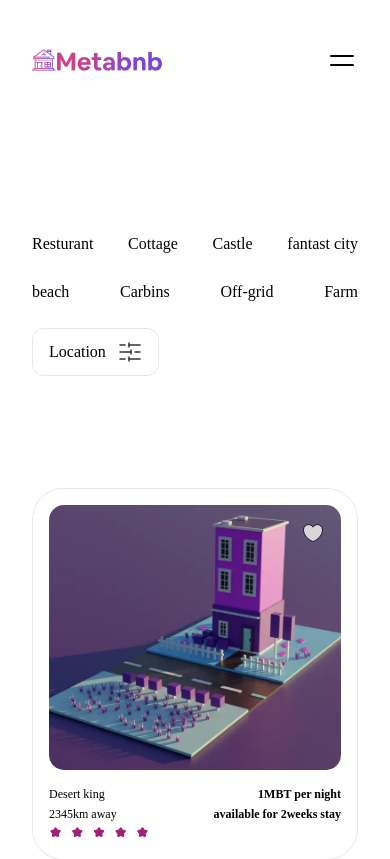
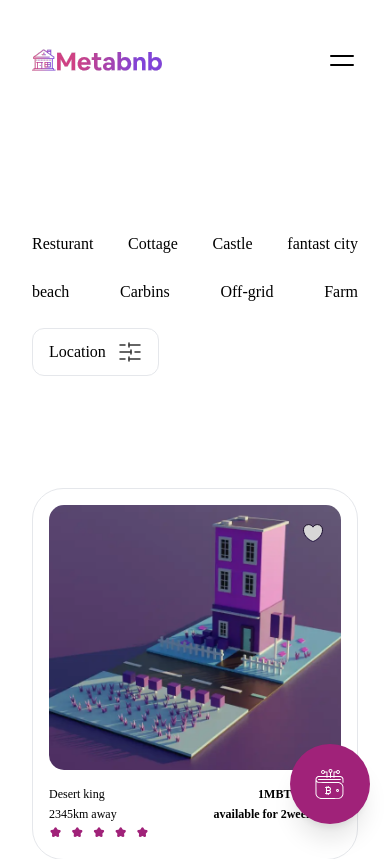
Before and after one commit to monarcode/metabnb, a React (Vite) app: page /place-to-stay in a window 390 px wide. Shown: the top 859 px of the page. Built offline with nearby package versions, Linux system fonts and the light colour scheme; a web font is replaced by a local one; what prettier-plugin-tailwindcss would draw is missing.

Commit message:
fix: add connect wallet button for desktop

```diff
--- a/src/components/layout/navbar/index.jsx
+++ b/src/components/layout/navbar/index.jsx
@@ -83,6 +83,13 @@ const Navbar = () => {
           >
             Connect wallet
           </button>
+
+          <button
+            onClick={() => setShowModal(true)}
+            className="fixed bottom-5 right-5 z-50 grid h-20 w-20 place-items-center whitespace-nowrap rounded-full bg-brand text-sm text-white shadow-xl lg:hidden"
+          >
+            <img src="/wallet-icon.svg" alt="wallet" className="h-8 w-8" />
+          </button>
         </div>
       </nav>
     </>
```
Also changed, not shown: public/wallet-icon.svg (added).
